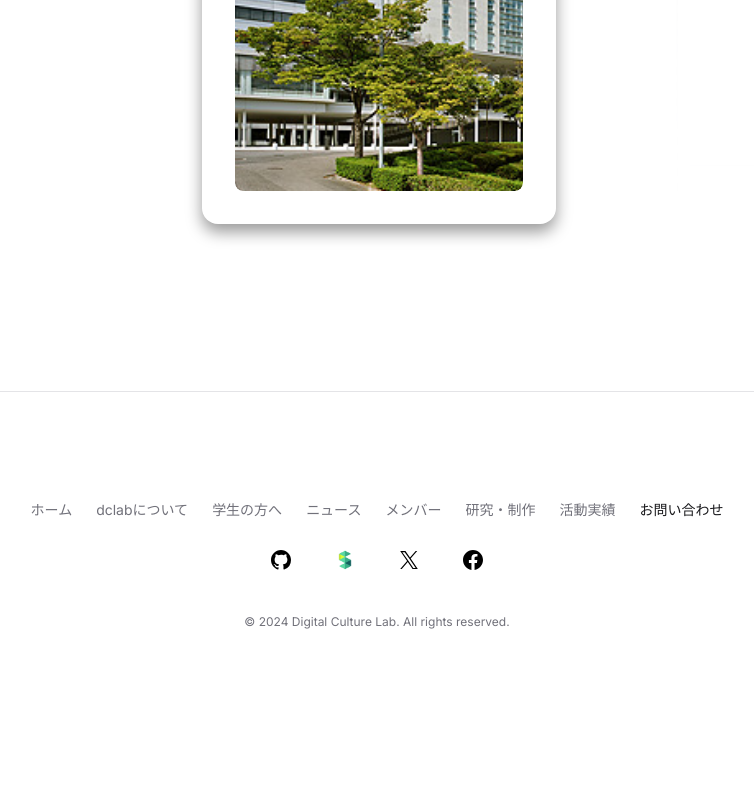
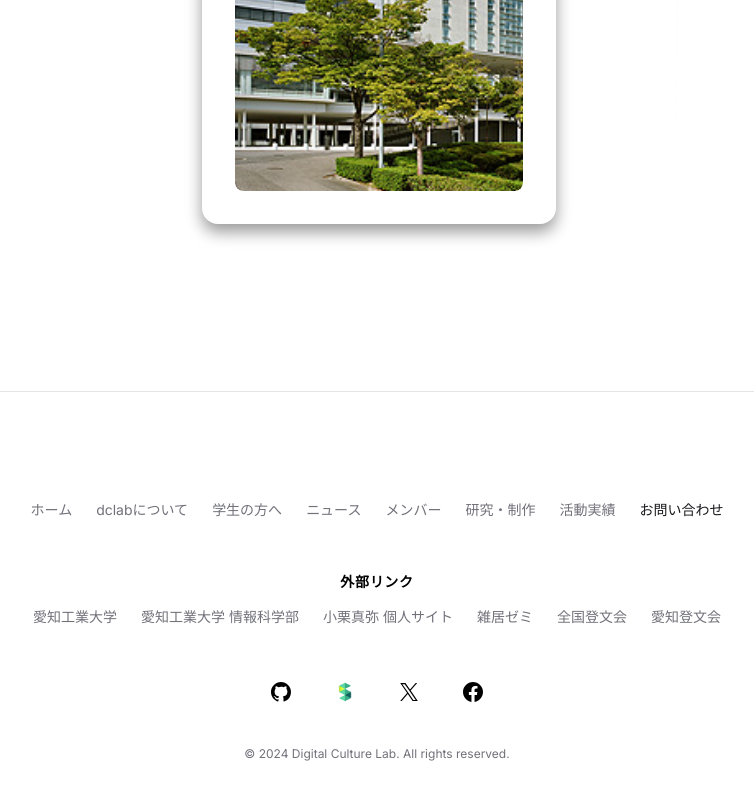
Before and after one commit to ogurilab/ogurilab.org, a Next.js app: page /contact in a window 1280 px wide. Shown: the part 1634-2434 px from the top of the page, without its empty margins (263-1017 px from the left). Before the commit the page ends 2362 px from the top, so only its background shows below. Built offline with nearby package versions, Linux system fonts and the light colour scheme.

Commit message:
add: footer outer links

```diff
--- a/src/layouts/footer/index.tsx
+++ b/src/layouts/footer/index.tsx
@@ -30,12 +30,39 @@ const social = [
   },
 ];
 
+const outreLinks = [
+  {
+    name: "愛知工業大学",
+    href: "https://www.ait.ac.jp/",
+  },
+  {
+    name: "愛知工業大学 情報科学部",
+    href: "https://www.ait.ac.jp/faculty/info-science/index.html",
+  },
+  {
+    name: " 小栗真弥 個人サイト",
+    href: "https://shinyaoguri.com/",
+  },
+  {
+    name: "雑居ゼミ",
+    href: "https://zakkyo.com/",
+  },
+  {
+    name: "全国登文会",
+    href: "https://zen-toubunkai.com/",
+  },
+  {
+    name: "愛知登文会",
+    href: "http://www.aichi-tobunkai.org/index.html",
+  },
+];
+
 export function Footer() {
   return (
     <footer className="mt-32 border-t border-border">
       <div className="relative mx-auto max-w-7xl px-4 py-24 sm:px-6 lg:px-8">
         <nav aria-label="Footer">
-          <FadeInWithStagger className="-mb-6 grid grid-cols-2 grid-rows-4 items-center justify-between md:flex md:grid-cols-1 md:grid-rows-1 md:justify-center">
+          <FadeInWithStagger className="grid grid-cols-2 grid-rows-4 items-center justify-between md:flex md:grid-cols-1 md:grid-rows-1 md:justify-center">
             {navigation.map((item) => (
               <NavItem
                 key={item.label}
@@ -48,6 +75,25 @@ export function Footer() {
             ))}
           </FadeInWithStagger>
         </nav>
+        <div className="mt-10">
+          <p className="px-2 text-sm font-bold tracking-wider md:text-center lg:px-3">
+            外部リンク
+          </p>
+          <ul className="grid grid-cols-2 grid-rows-4 items-center justify-between md:flex md:grid-cols-1 md:grid-rows-1 md:justify-center">
+            {outreLinks.map((item) => (
+              <li key={item.name} className="relative block p-3 px-2 lg:px-3">
+                <a
+                  className="text-sm text-muted-foreground underline-offset-4 hover:underline"
+                  href={item.href}
+                  rel="noopener noreferrer"
+                  target="_blank"
+                >
+                  {item.name}
+                </a>
+              </li>
+            ))}
+          </ul>
+        </div>
         <div className="mt-10 flex justify-center space-x-10">
           {social.map((item) => (
             <a
```
